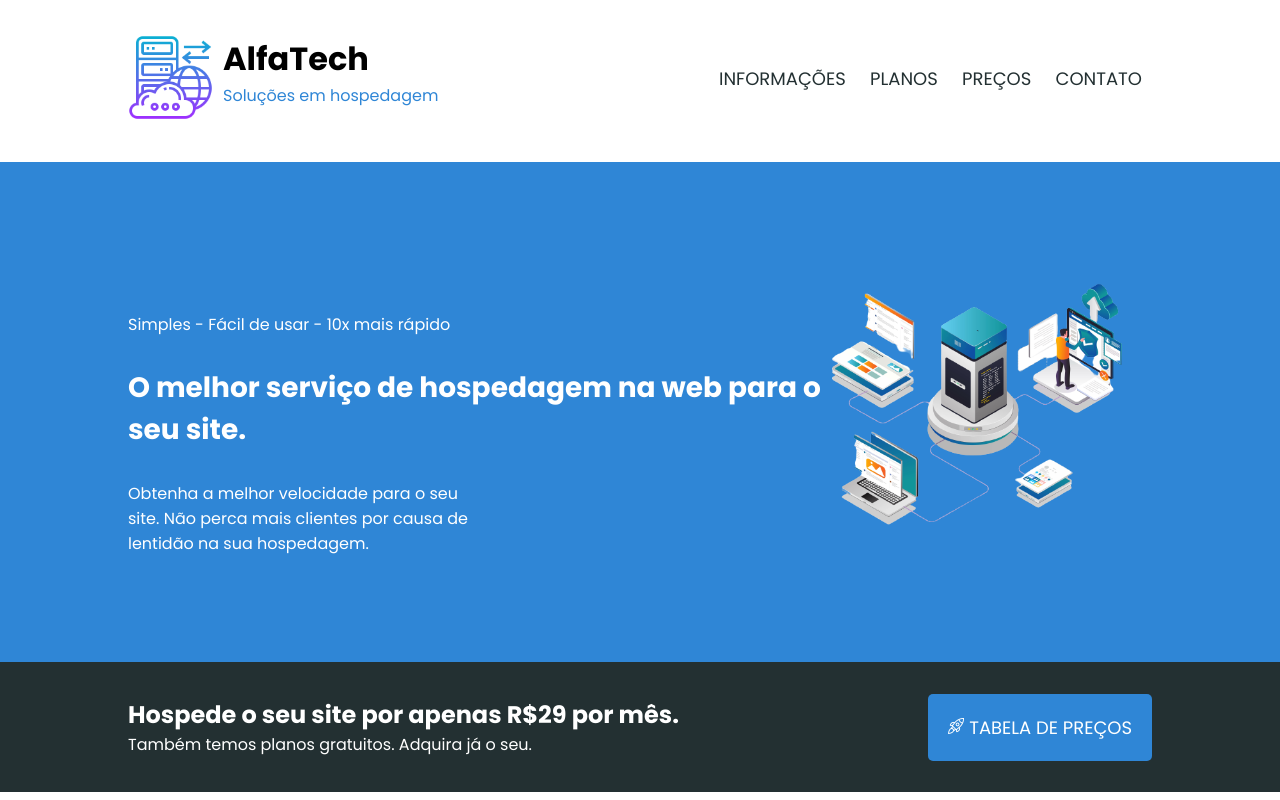
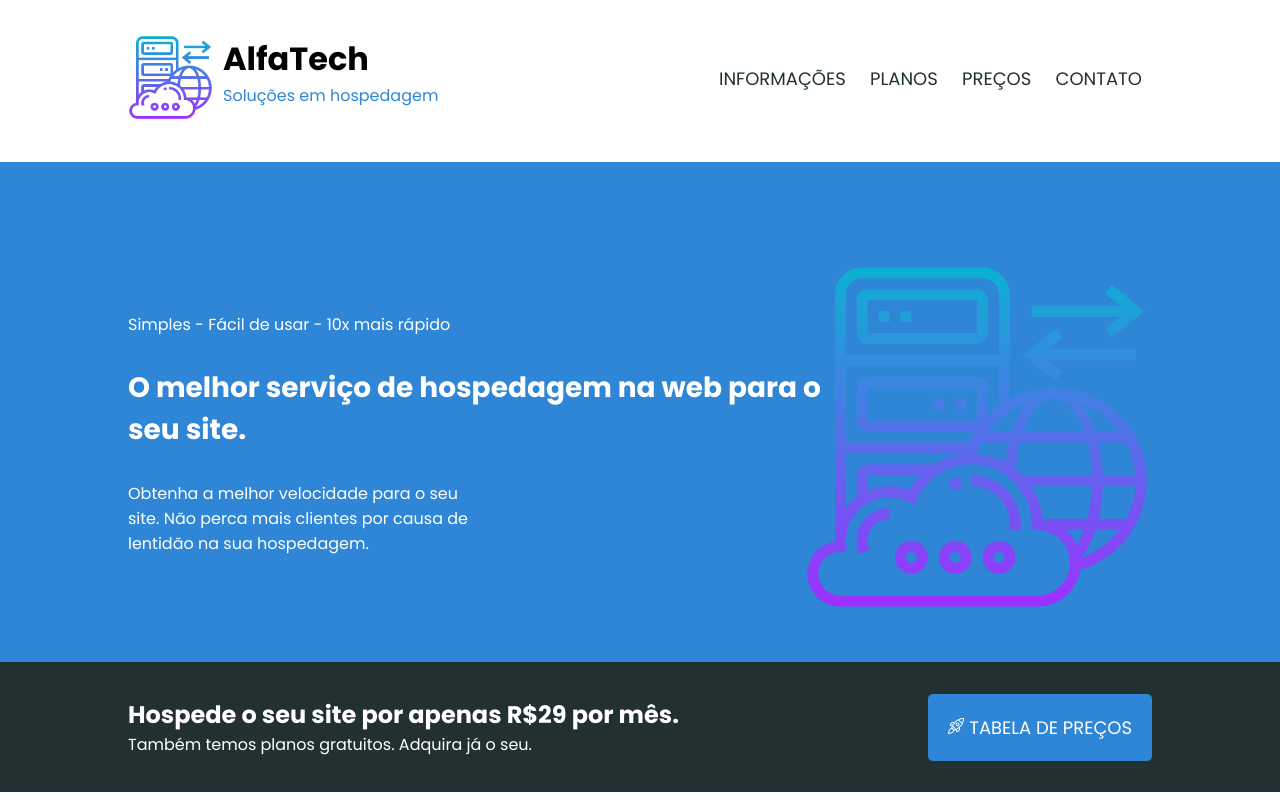
Before and after one commit to tiagosouza-s/projeto-site-provedor, a plain HTML site: page HTML/home.html in a window 1280 px wide. Shown: the top 800 px of the page. Drawn offline with Linux system fonts and the light colour scheme.

Commit message:
commit 8

```diff
--- a/home.html
+++ b/HTML/home.html
@@ -35,7 +35,7 @@
                 <h2>O melhor serviço de hospedagem na web para o seu site.</h2>
                 <p>Obtenha a melhor velocidade para o seu site. Não perca mais clientes por causa de lentidão na sua hospedagem.</p>
             </div>
-                <img src="../assets/imagem-banner.png" alt="">
+                <img src="../projeto-site-provedor/assets/logo-icone.png" alt="">
         </div>
     </div>
     <div class="secao-primeiro-anuncio "> <!-- Seção Primeiro Anúncio -->
```
Also changed, not shown: HTML/tabeladeprecos.html (renamed from tabeladeprecos.html).
